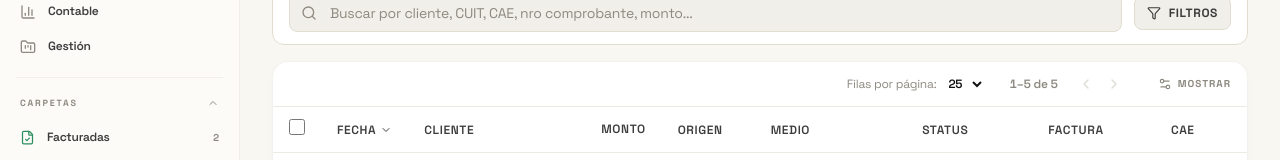
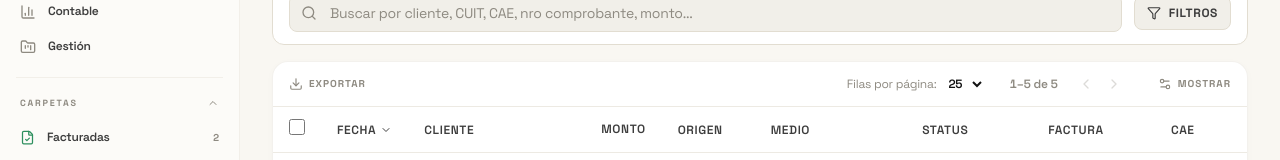
Before and after one commit to curiosidadparlante-jpg/demofacturador, a React (Vite) app: page / in a window 1280 px wide. Shown: the part 191-351 px from the top of the page. Built offline with nearby package versions, Linux system fonts and the light colour scheme.

Commit message:
style: move export button into table toolbar left side

```diff
--- a/src/components/ContableView.jsx
+++ b/src/components/ContableView.jsx
@@ -1,7 +1,5 @@
 import StatsCards from './StatsCards'
 import SalesTable from './SalesTable'
-import { Download } from 'lucide-react'
-import { exportToExcel } from '../utils/exportUtils'
 
 export default function ContableView({
   ventas,
@@ -34,15 +32,6 @@ export default function ContableView({
 
       {tableData && (
         <div className="bg-surface rounded-xl border border-border p-4 md:p-6 animate-fade-in shadow-sm mt-8">
-          <div className="flex justify-end mb-4">
-            <button
-              onClick={() => exportToExcel(tableData.ventas)}
-              className="flex items-center gap-2 px-3 py-2 rounded-xl bg-[#316973]/10 border border-[#316973]/20 text-[#316973] text-[9px] font-bold uppercase tracking-widest hover:bg-[#316973]/20 hover:border-[#316973]/40 transition-all cursor-pointer shadow-sm"
-            >
-              <Download size={13} />
-              Exportar
-            </button>
-          </div>
           <SalesTable
             ventas={tableData.ventas}
             selectedIds={selectedIds}
--- a/src/components/SalesTable.jsx
+++ b/src/components/SalesTable.jsx
@@ -1,10 +1,11 @@
 import StatusBadge from './StatusBadge'
 import { LABEL_COLORS } from '../config/colors'
-import { AlertCircle, Edit2, FileDown, RotateCcw, ChevronUp, ChevronDown, ChevronLeft, ChevronRight, Save, Loader2, X, Settings2, Check, Eye, FileText } from 'lucide-react'
+import { AlertCircle, Edit2, FileDown, RotateCcw, ChevronUp, ChevronDown, ChevronLeft, ChevronRight, Save, Loader2, X, Settings2, Check, Eye, FileText, Download } from 'lucide-react'
 import { generateInvoicePdf } from '../utils/invoicePdf'
 import { useState, Fragment, useEffect, useRef } from 'react'
 import { useConfig } from '../context/ConfigContext'
 import { translatePaymentMethod, getPaymentBadgeStyle } from '../utils/paymentMethods'
+import { exportToExcel } from '../utils/exportUtils'
 
 const PAGE_SIZES = [25, 50, 100]
 
@@ -382,7 +383,13 @@ export default function SalesTable({
         <div className="flex items-center justify-between px-2 py-2 border-b border-border/60 gap-2 relative">
 
           <div className="flex items-center gap-3">
-             {/* Future bulk actions can go here (Gmail top-left actions) */}
+            <button
+              onClick={() => exportToExcel(sortedVentas)}
+              className="flex items-center gap-1.5 px-2 py-1.5 rounded-lg text-[10px] font-bold uppercase tracking-widest text-text-muted hover:text-[#316973] hover:bg-[#316973]/10 transition-all cursor-pointer"
+            >
+              <Download size={14} />
+              Exportar
+            </button>
           </div>
 
           <div className="flex items-center gap-6">
```
